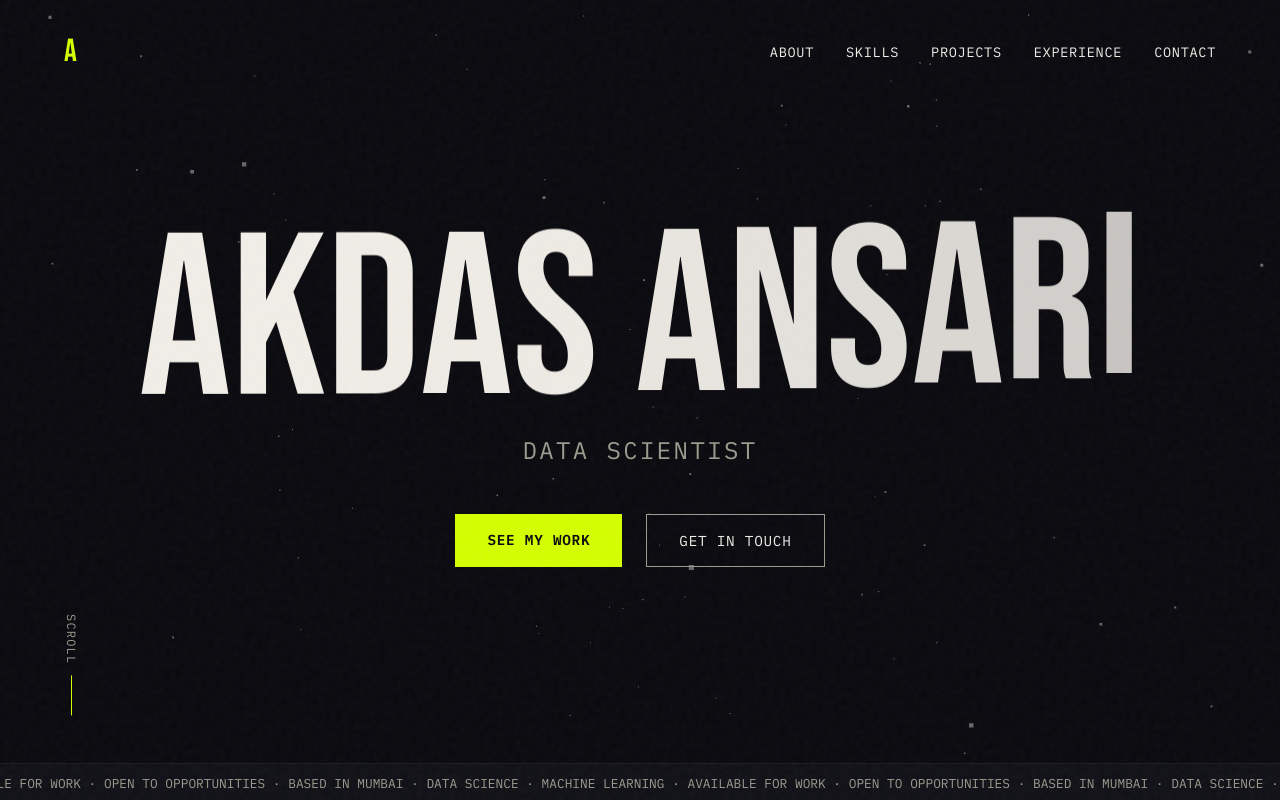
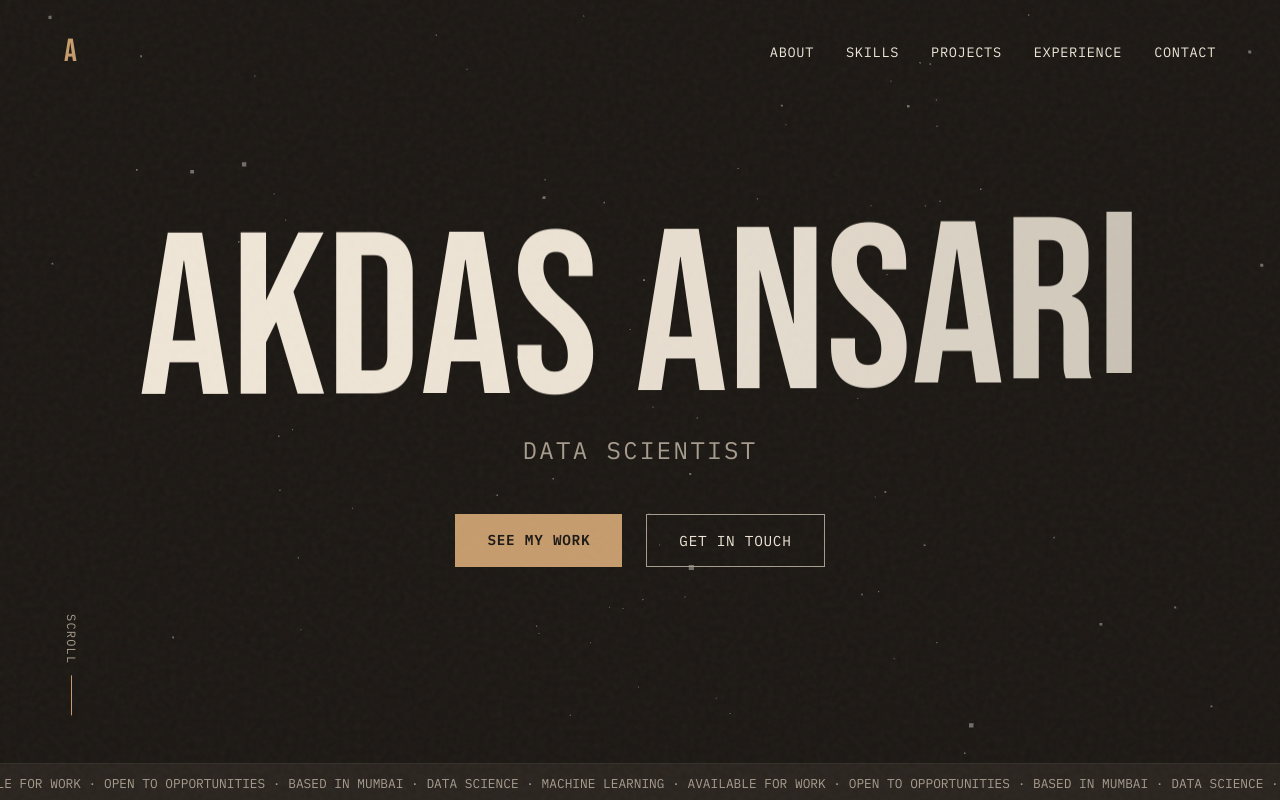
Before and after one commit to Akdas-DS/Portfolio-website-v2, a React (Vite) app: page / in a window 1280 px wide. Shown: the top 800 px of the page. Built offline with nearby package versions, Linux system fonts and the light colour scheme.

Commit message:
style: update color palette to earthy organic theme

```diff
--- a/src/components/BackToTop.css
+++ b/src/components/BackToTop.css
@@ -6,7 +6,7 @@
   height: 50px;
   border-radius: 50%;
   background-color: var(--acid-yellow);
-  color: #0A0A0F;
+  color: var(--bg-primary);
   display: flex;
   align-items: center;
   justify-content: center;
--- a/src/components/Contact.jsx
+++ b/src/components/Contact.jsx
@@ -64,7 +64,7 @@ export default function Contact() {
           particleCount: 100,
           spread: 70,
           origin: { y: 0.6 },
-          colors: ['#D4FF00', '#FF4D00', '#0057FF']
+          colors: ['#C69C6D', '#AD5C43', '#5C6B5D']
         });
         e.target.reset();
       } else {
--- a/src/components/FloatingShapes.jsx
+++ b/src/components/FloatingShapes.jsx
@@ -16,7 +16,7 @@ export default function FloatingShapes() {
     resize();
 
     const shapes = [];
-    const colors = ['#D4FF00', '#FF4D00'];
+    const colors = ['#C69C6D', '#AD5C43'];
     const types = ['circle', 'triangle', 'square', 'plus'];
 
     for (let i = 0; i < 8; i++) {
--- a/src/styles/global.css
+++ b/src/styles/global.css
@@ -1,16 +1,16 @@
 :root {
-  /* COLOR PALETTE — ANTI-AI, MAXIMALIST HUMAN */
-  --bg-primary: #0A0A0F;
-  --surface-cards: #111118;
-  --text-primary: #F2EFE9;
-  --text-secondary: #9B9B8E;
+  /* COLOR PALETTE — EARTH & ORGANIC (ANTI-AI) */
+  --bg-primary: #1C1814;
+  --surface-cards: #2A241F;
+  --text-primary: #F0E7D8;
+  --text-secondary: #A69C8E;
 
-  /* ACCENT COLORS */
-  --acid-yellow: #D4FF00;
-  --burnt-orange: #FF4D00;
-  --electric-blue: #0057FF;
-  --warm-cream: #F5F0E8;
-  --coral-red: #FF3366;
+  /* ACCENT COLORS (Earthy equivalents mapped to existing variable names) */
+  --acid-yellow: #C69C6D; /* Earth gold */
+  --burnt-orange: #AD5C43; /* Terracotta clay */
+  --electric-blue: #5C6B5D; /* Moss green */
+  --warm-cream: #E8D8C8; /* Warm beige */
+  --coral-red: #8B4239; /* Rust/oxblood */
 
   /* TYPOGRAPHY */
   --font-heading: 'Bebas Neue', sans-serif;
```
